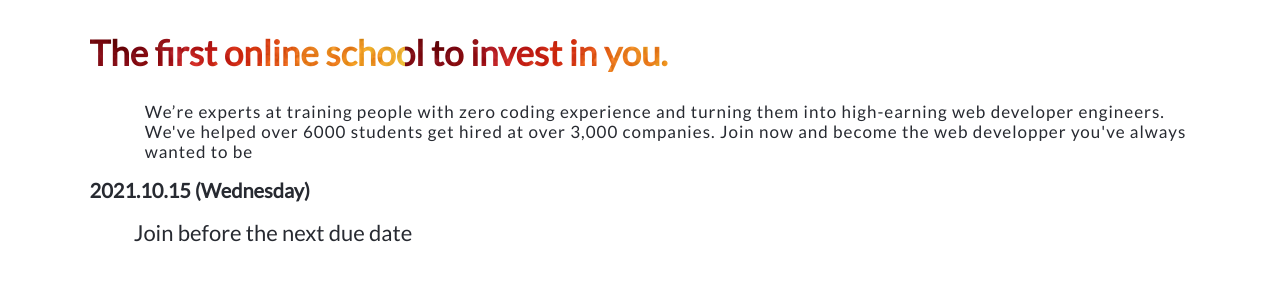
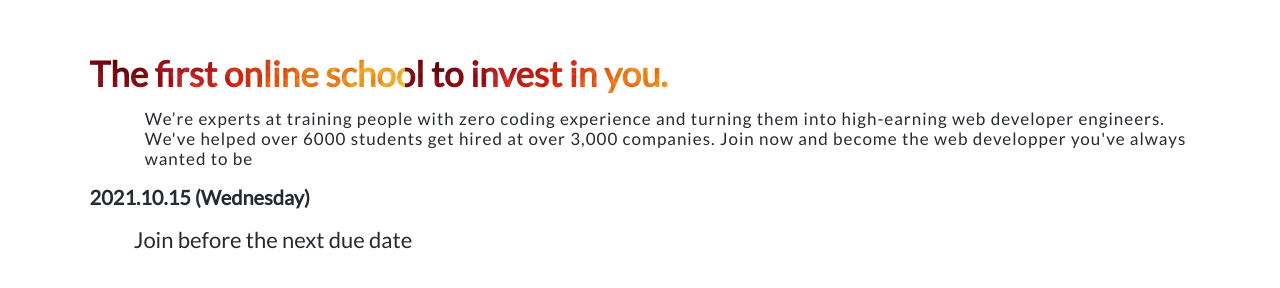
Before and after one commit to AmineHLub/Capstone-1, a website: page index.html in a window 1280 px wide. Shown: the part 88-376 px from the top of the page. Drawn offline with Linux system fonts and the light colour scheme.

Commit message:
linters for styling

```diff
--- a/css/Main-body.css
+++ b/css/Main-body.css
@@ -16,7 +16,7 @@ body {
 }
 
 .main-titling {
-  margin: 50 0 15px 0;
+  margin: 50px 0 15px 0;
   font-size: 35px;
   font-weight: bolder;
   color: transparent;
```
